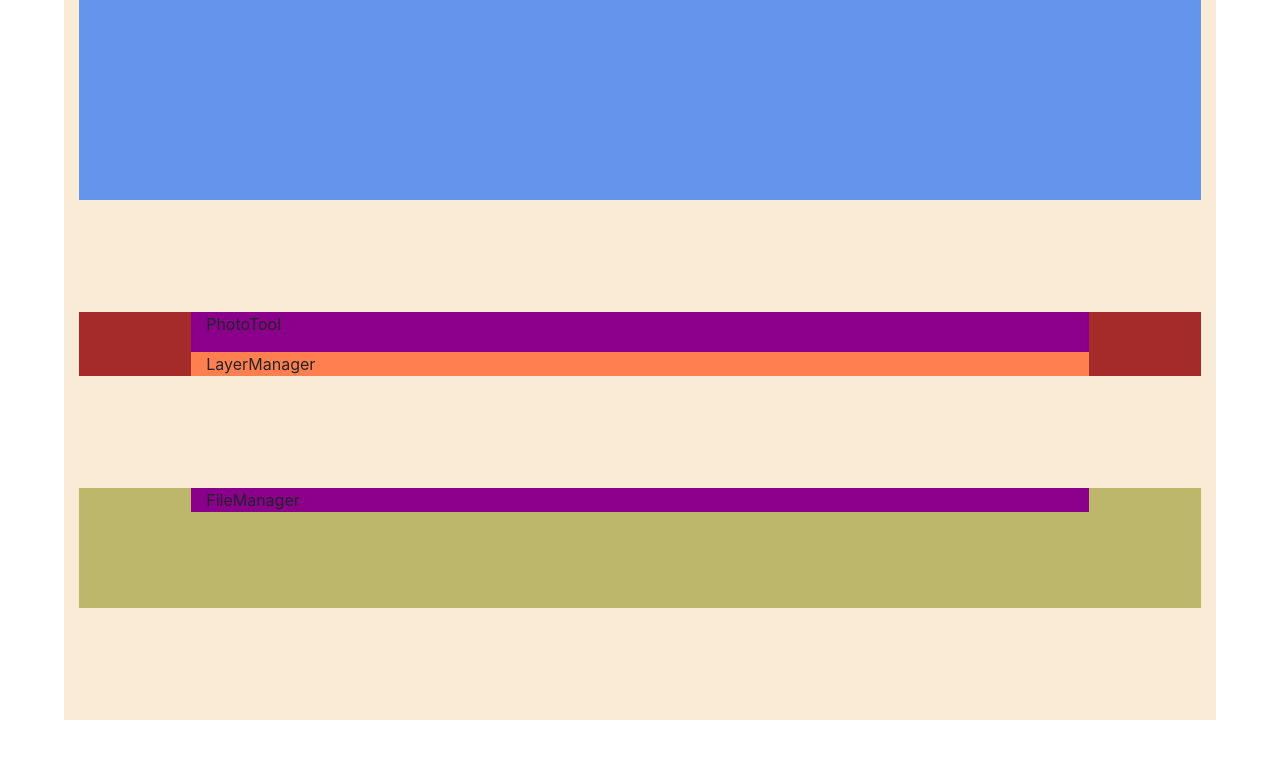
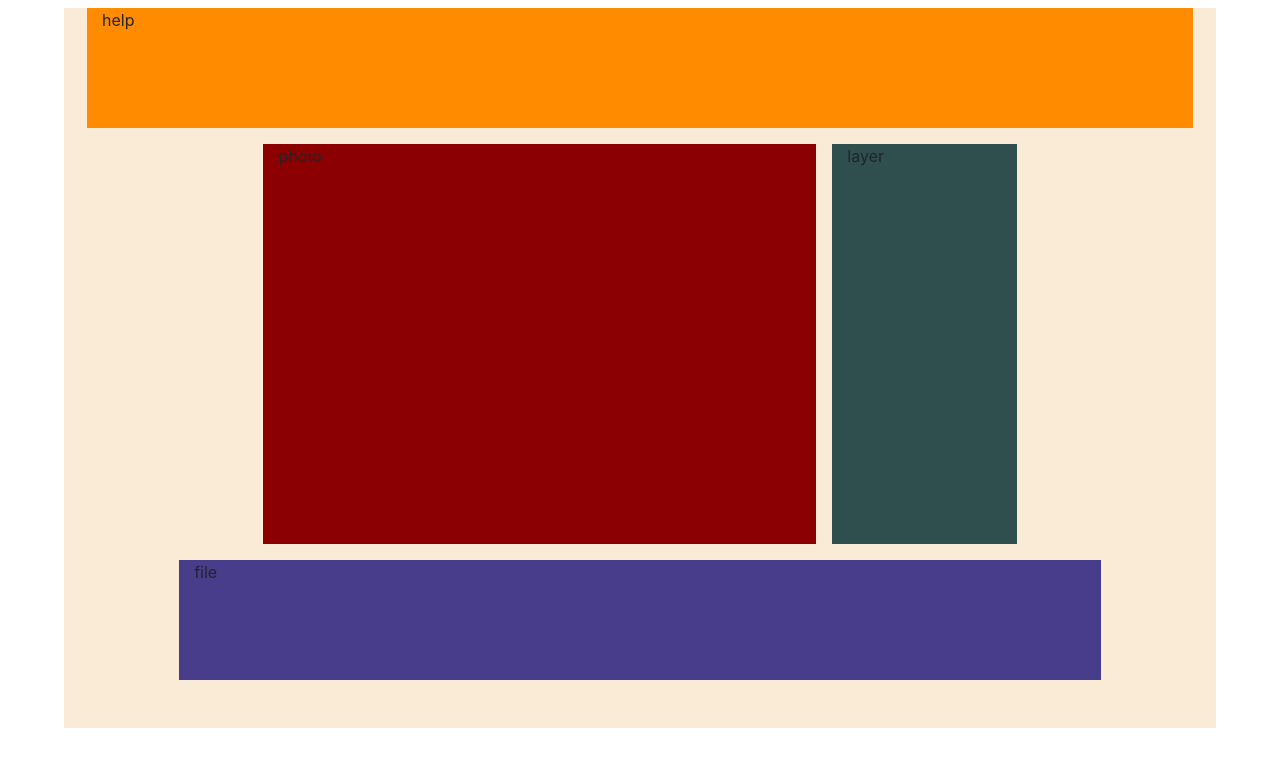
Before and after one commit to BaNazari/photo-wand, a React app in the folder photomerger/: page / in a window 1280 px wide. Built offline with nearby package versions, Linux system fonts and the light colour scheme.

Commit message:
modify initial structure

```diff
--- a/photomerger/src/components/app.js
+++ b/photomerger/src/components/app.js
@@ -1,10 +1,10 @@
 import React from 'react'
 
 import LayerManger from './layer-manager/layer-manager';
-import Merger from './photo-tool/photo-tool';
+import PhotoTool from './photo-tool/photo-tool';
 import FileManager from './file-manager/file-manager'
 
-class App  extends React.Component {
+class App extends React.Component {
 
     constructor() {
         super();
@@ -15,22 +15,26 @@ class App  extends React.Component {
 
     render() {
 
-        return(
+        return (
             <div className="whole-page container">
-                <div className="help">
+                <div class="w-100"></div>
 
-                </div>
-                <div className="photo-tool">
-                    <div className="wrap">
-                        <Merger />
-                        <div className="layer-manager">
-                            <LayerManger />
-                        </div>
+                <div className="wrap row  justify-content-md-center">
+                    <div className="col-12 help">
+                        <p>help</p>
                     </div>
                 </div>
-                <div className="file-manager">
-                    <div className="wrap">
-                        <FileManager />
+                <div className="wrap row  justify-content-md-center">
+                    <div className="col-6 photo-tool">
+                        <p>photo</p>
+                    </div>
+                    <div className="col-2 layer-manager">
+                        <p>layer</p>
+                    </div>
+                </div>
+                <div className="wrap row  justify-content-md-center">
+                    <div className="col-10 file-manager">
+                        <p>file</p>
                     </div>
                 </div>
             </div>
--- a/photomerger/src/components/file-manager/file-manager.js
+++ b/photomerger/src/components/file-manager/file-manager.js
@@ -2,7 +2,7 @@ import React from 'react';
 
 function FileManager() {
         return(
-            <div className="col-sm">
+            <div>
                 <p>FileManager</p>
             </div>
         )
--- a/photomerger/src/components/layer-manager/layer-manager.js
+++ b/photomerger/src/components/layer-manager/layer-manager.js
@@ -11,7 +11,7 @@ class LayerManger extends React.Component {
 
     render() {
         return(
-            <div className="col-2">
+            <div>
                 <p>LayerManager</p>
             </div>
         )
--- a/photomerger/src/components/photo-tool/photo-tool.js
+++ b/photomerger/src/components/photo-tool/photo-tool.js
@@ -11,7 +11,7 @@ class PhotoTool extends React.Component {
 
     render() {
         return(
-            <div className="col-6">
+            <div>
                 <p>PhotoTool</p>
             </div>
         )
--- a/photomerger/src/style.css
+++ b/photomerger/src/style.css
@@ -11,29 +11,27 @@
 }
 
 .help {
-    margin: auto;
-    height: 25vh;
-    background-color: cornflowerblue;
+    background-color: darkorange;
+    height: 15vh;
 }
 
 .photo-tool {
-    height: 50hvh;
-    margin: auto;
-    background-color: brown;
+    background-color: darkred;
+    height: 50vh;
+    margin: 1vh;
 }
 
 .layer-manager {
-    height: 50%;
-    background-color:coral;
+    background-color: darkslategray;
+    height: 50vh;
+    margin: 1vh;
 }
 
 .file-manager {
+    background-color: darkslateblue;
     height: 15vh;
-    margin: auto;
-    background-color: darkkhaki;
 }
 
 .wrap {
-    margin: 10%;
-    background-color: darkmagenta;
+    margin: 1vh;
 }
```
